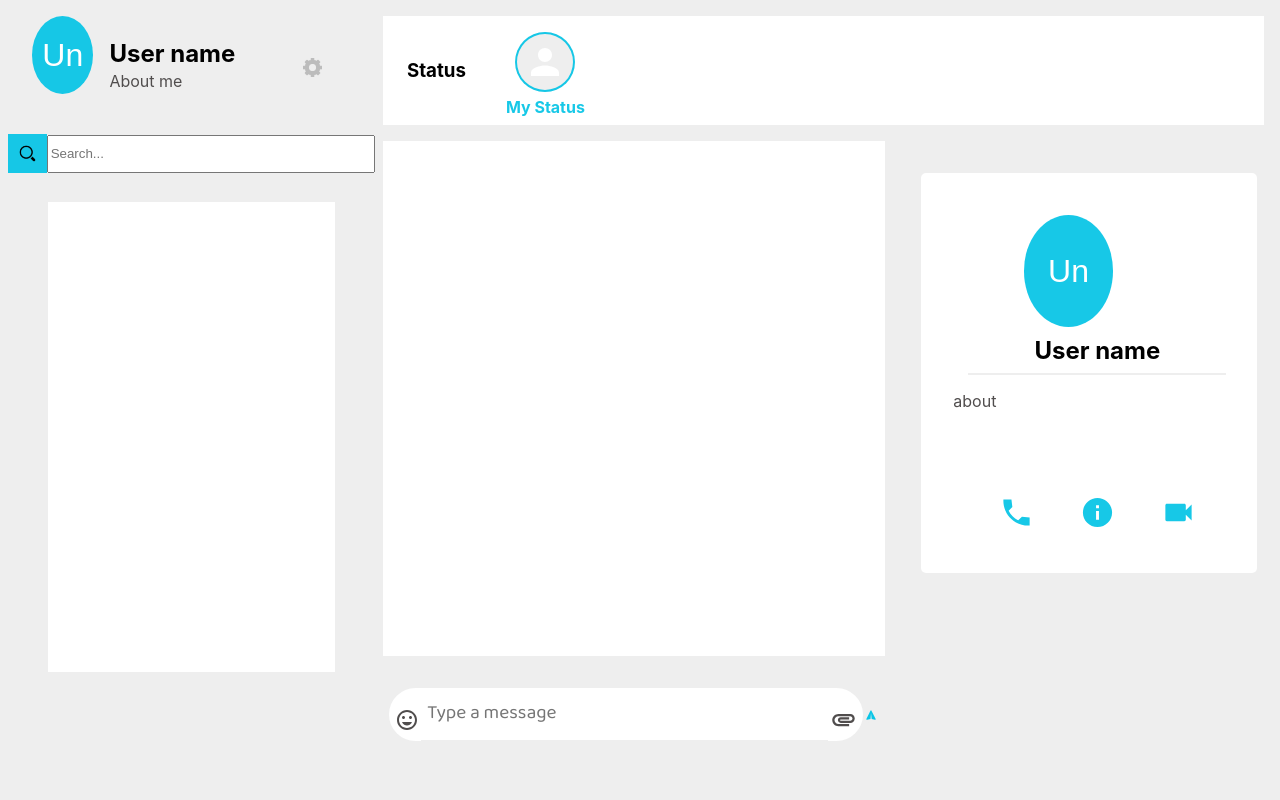
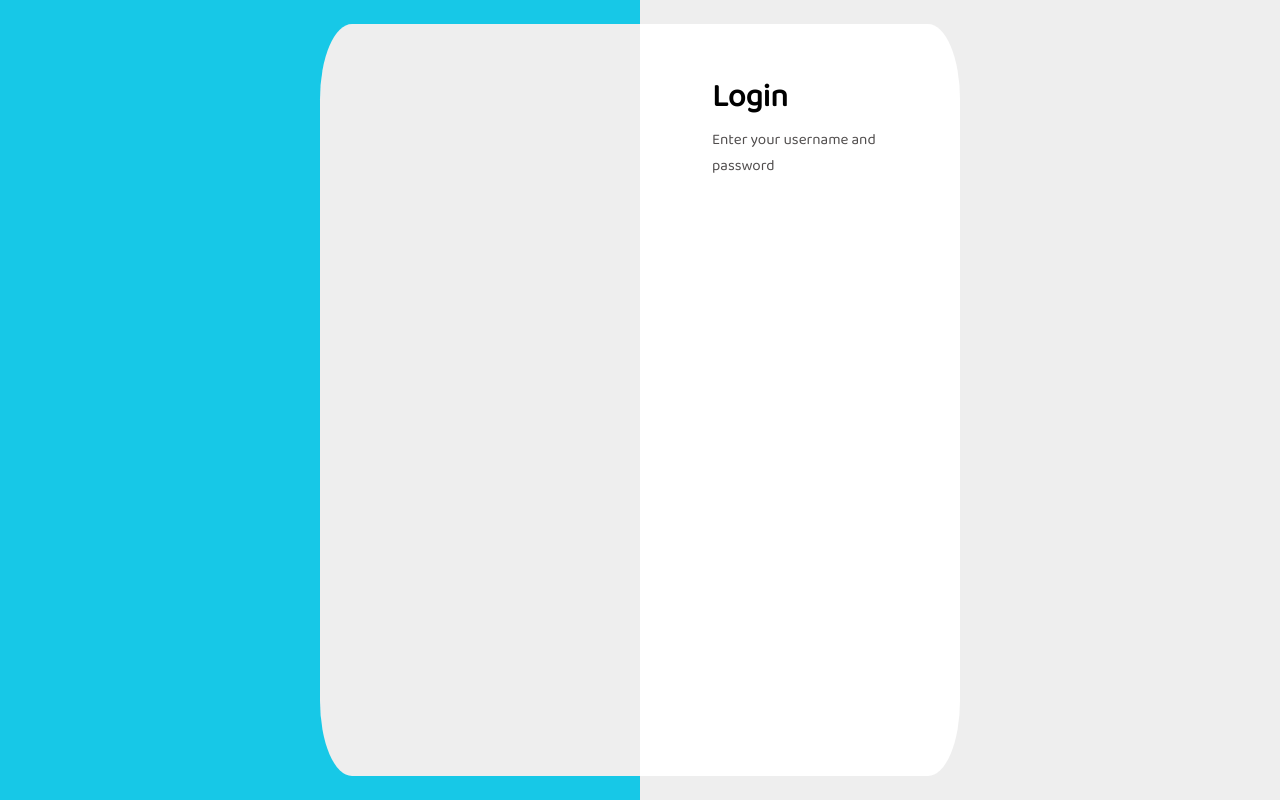
Before and after one commit to nda-kd/heXico, a React (Create React App) app: page / in a window 1280 px wide. Built offline with nearby package versions, Linux system fonts and the light colour scheme.

Commit message:
some changes

```diff
--- a/src/components/messenger/me.js
+++ b/src/components/messenger/me.js
@@ -6,7 +6,6 @@ import settingIcon from '../../images/setting.png'
 
 class Me extends React.Component {
   render () {
-
     const MyAvatar = styled(Avatar)({
       backgroundColor: '#0ac5e6f1',
       color: 'white',
--- a/src/components/messenger/sendMessage.js
+++ b/src/components/messenger/sendMessage.js
@@ -3,7 +3,6 @@ import '../styles/msg.scss'
 import AttachmentIcon from '@material-ui/icons/Attachment'
 import sendButton from '../../images/SEND.svg'
 import Emoji from '../Additional/Emoji'
-
 
 class SendMessage extends Component {
   render () {
--- a/src/components/styles/msg.scss
+++ b/src/components/styles/msg.scss
@@ -19,7 +19,7 @@ body{
 .contacts-me-search-wraps{
     @extend %flex-display;
     flex-direction: column;
-    flex-grow: .2;
+    flex-grow: .3;
     background-color: $grey;
 }
 
@@ -169,10 +169,7 @@ body{
     background-color: $white;
 }
 
-input:focus{
-  outline: none;
 
-}
 
   .send-wrap{
     @extend %flex-display;
@@ -187,6 +184,9 @@ input:focus{
       padding: 0em .3em;
       border: 0em ;
       font-family: 'Baloo Tamma 2';
+      &:focus{
+        outline: none;
+      }
     }
     //send image
     img{
@@ -236,7 +236,7 @@ input:focus{
     @extend %flex-display;
     flex-direction: column;
     align-items: center;
-    flex-grow: .65;
+    flex-grow: .6;
     background-color: $grey;
   }
 
@@ -244,11 +244,11 @@ input:focus{
   .contacts-profile{
     @extend %flex-display;
     flex-direction: column;
-    width: 17em;
+    width: 16.5em;
     height: 22em;
     border-radius: 5px;
-    margin: 2em 0.5em 0em 1.33em ;
-    padding: 2em 2em 1em 2em;
+    margin: 5em 0.5em 0em .5em ;
+    padding: 1em 2em 1em 2em;
     background-color: $white;
     //about label
     label{
@@ -280,5 +280,6 @@ input:focus{
 hr{
   border: 1px solid $grey;
   width: 16em;
+  align-self: center;
   margin-top: .5em;
 }
--- a/src/container/App.js
+++ b/src/container/App.js
@@ -1,11 +1,13 @@
 import React from 'react'
 import './App.css'
-import Messenger from '../components/messenger/messenger'
+// import Messenger from '../components/messenger/messenger'
+import Login from '../components/auth/Login'
 
 function App () {
   return (
     <div className='App'>
-      <Messenger />
+      <Login />
+      {/* <Messenger /> */}
     </div>
   )
 }
```
Also changed, not shown: src/components/messenger/contactProfile.js (+7 -10 lines), src/images/Av.png (added), src/images/send.svg (added).
